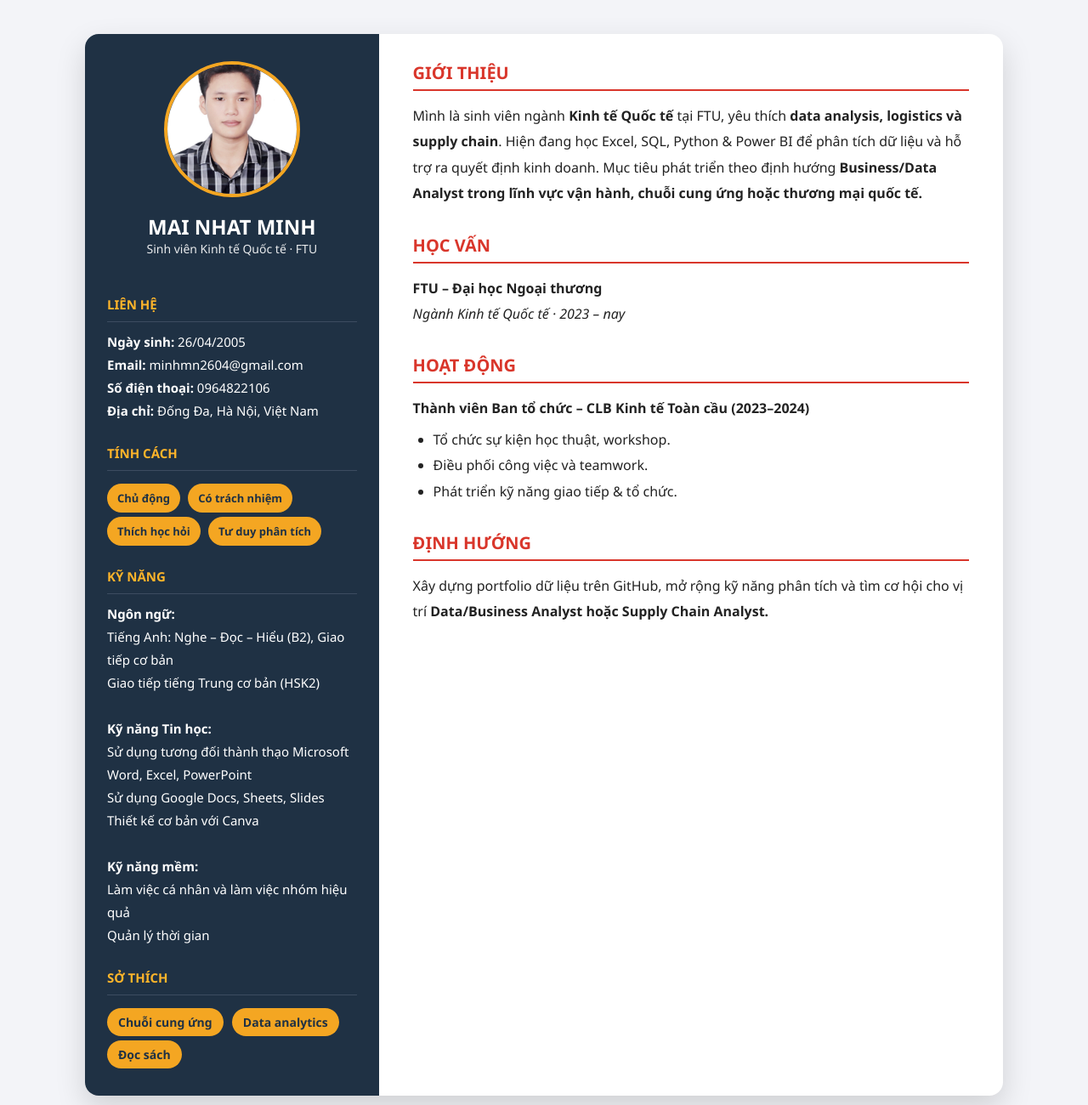
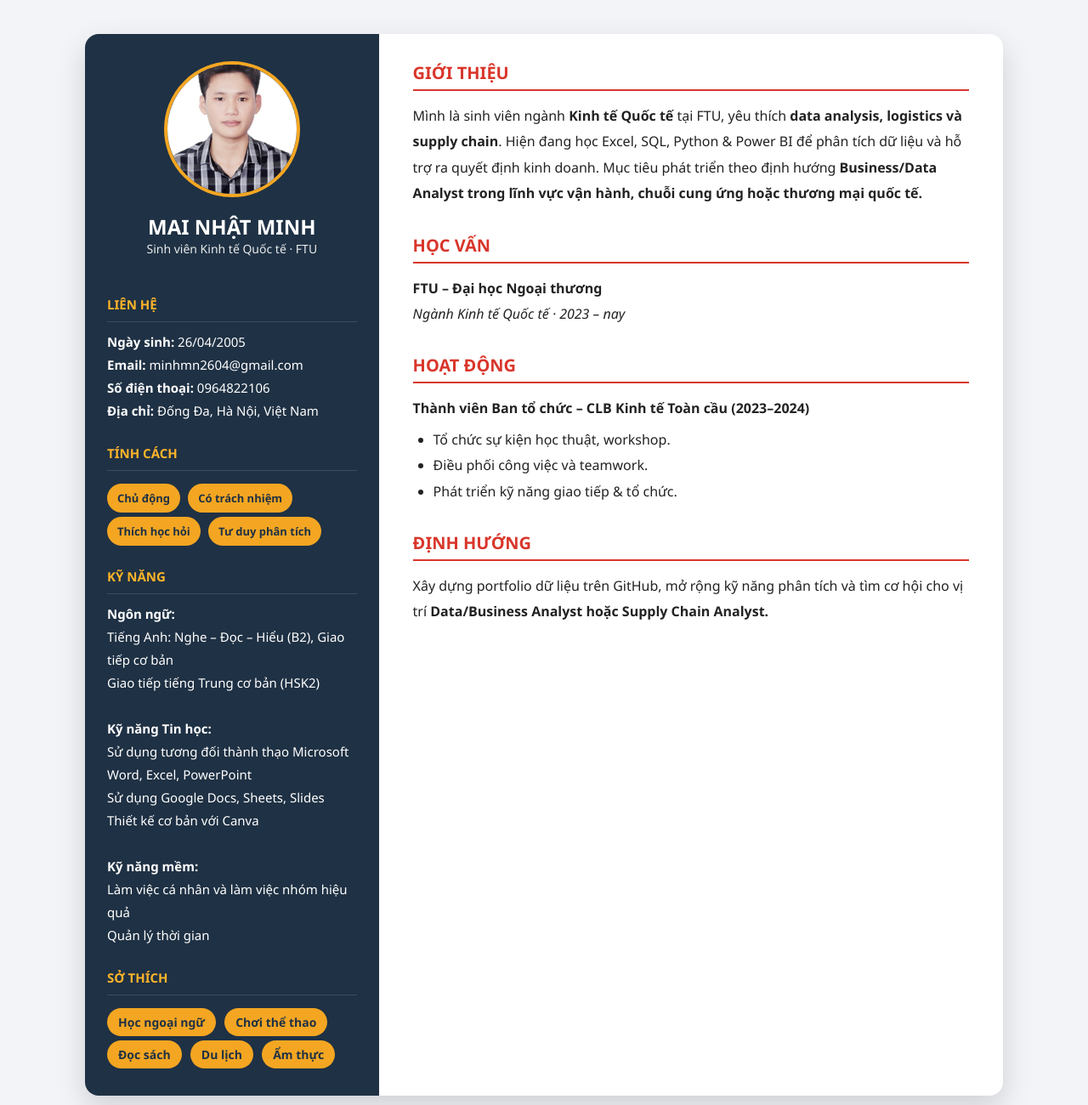
Before and after one commit to k622311410117-mnm/Mai-Nhat-Minh, a plain HTML site: page index.html in a window 1280 px wide. Shown: the top 1300 px of the page at 85% size. Drawn offline with Linux system fonts and the light colour scheme.

Commit message:
Update index.html

```diff
--- a/index.html
+++ b/index.html
@@ -159,7 +159,7 @@
             <div class="avatar">
                 <img src="avatar.jpg" alt="Mai Nhat Minh">
             </div>
-            <h1>Mai Nhat Minh</h1>
+            <h1>Mai Nhật Minh</h1>
             <div class="subtitle">
                 Sinh viên Kinh tế Quốc tế · FTU
             </div>
@@ -214,9 +214,11 @@
                 <div class="side-title">Sở thích</div>
                 <div class="side-line"></div>
                 <div class="badge-wrap">
-                    <span class="interest-badge">Chuỗi cung ứng</span>
-                    <span class="interest-badge">Data analytics</span>
+                    <span class="interest-badge">Học ngoại ngữ</span>
+                    <span class="interest-badge">Chơi thể thao</span>
                     <span class="interest-badge">Đọc sách</span>
+                    <span class="interest-badge">Du lịch</span>
+                    <span class="interest-badge">Ẩm thực</span>
                 </div>
             </div>
         </aside>
```
